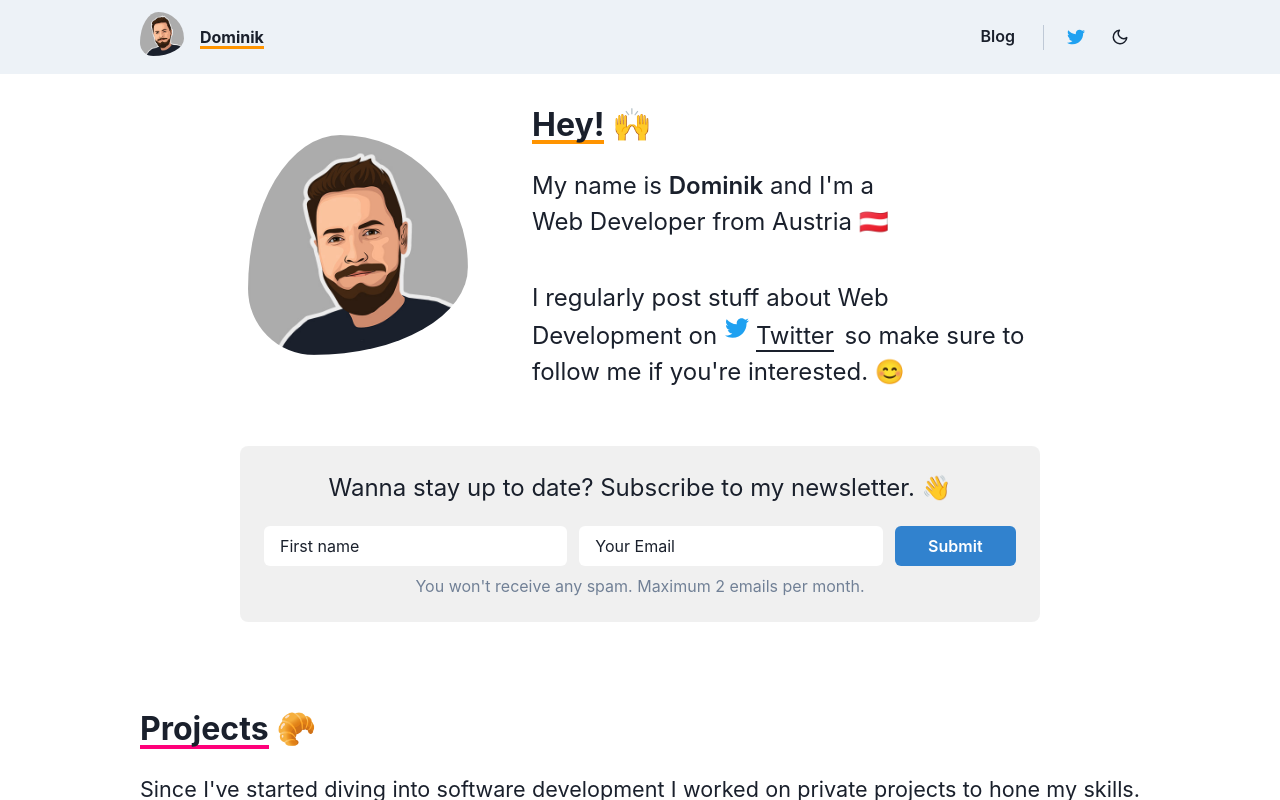
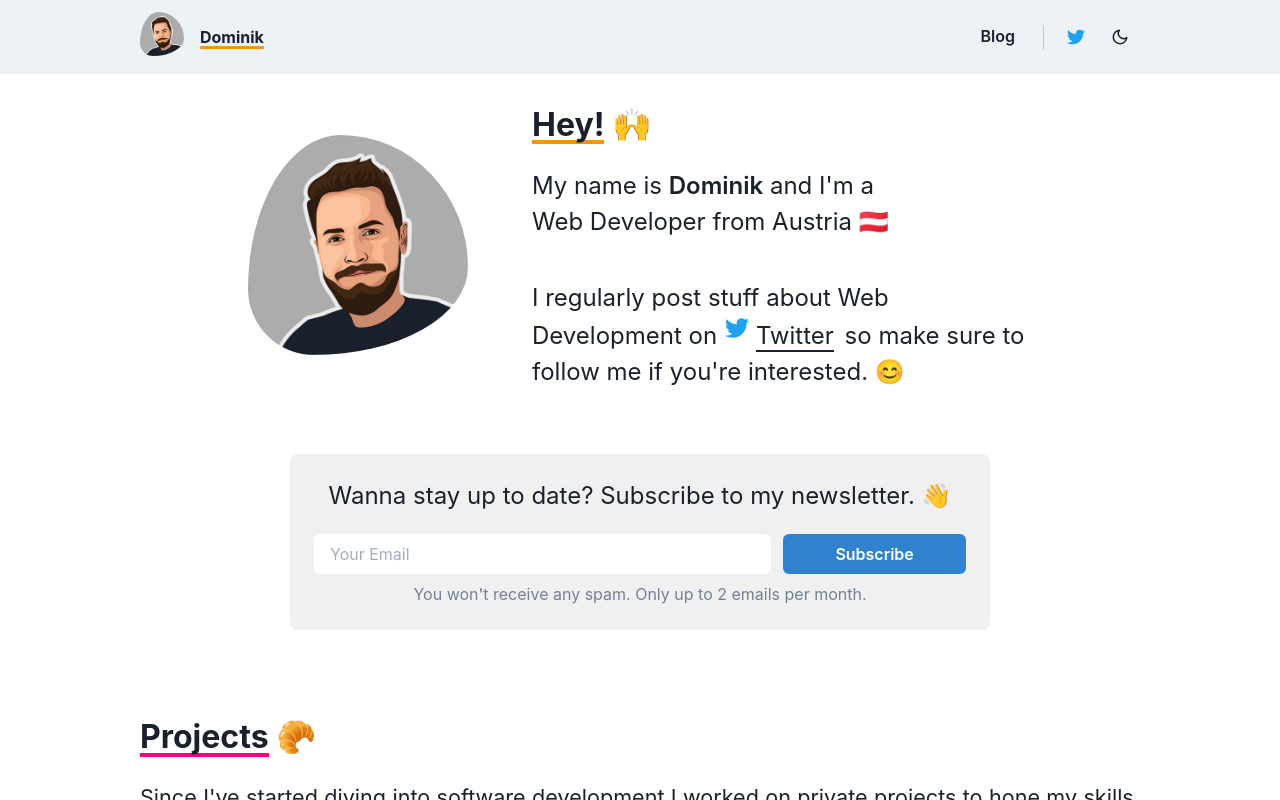
Before and after one commit to dsumer/portfolio-old, a Next.js app: page / in a window 1280 px wide. Built offline with nearby package versions, Linux system fonts and the light colour scheme.

Commit message:
adjustments

```diff
--- a/src/components/navigation.tsx
+++ b/src/components/navigation.tsx
@@ -8,7 +8,7 @@ import Avatar from './avatar';
 const Navigation = () => (
   <>
     <NextLink href="/">
-      <Link display="flex" alignItems="center" flexGrow={1}>
+      <Link display="flex" alignItems="center">
         <Avatar size={44} />
         <Box ml={4} display={['none', 'block']}>
           <UnderlinedText color="#ff9400" h="3px" zIndex={0}>
@@ -17,6 +17,7 @@ const Navigation = () => (
         </Box>
       </Link>
     </NextLink>
+    <Box flexGrow={1} />
     <Box>
       <NextLink href="/blog">
         <Link _hover={undefined}>
--- a/src/components/newsletter-form.tsx
+++ b/src/components/newsletter-form.tsx
@@ -1,48 +1,39 @@
-import { Stack, FormControl, Input, Button, useColorModeValue, Flex, FlexProps, Text } from '@chakra-ui/react';
+import { Stack, FormControl, Input, Button, useColorModeValue, Flex, FlexProps, Text, chakra } from '@chakra-ui/react';
+
+const CustomInput = chakra(Input, {
+  baseStyle: {
+    color: 'gray.800',
+    _placeholder: {
+      color: 'gray.400',
+    },
+  },
+});
 
 const NewsletterForm = (props: FlexProps) => (
   <Flex w="100%" {...props}>
     <Flex
-      w={['100%', '95%', '80%']}
+      w={['100%', '95%', '80%', '70%']}
       bg={useColorModeValue('blackAlpha.100', 'whiteAlpha.100')}
       m="auto"
       borderRadius="lg"
       p={6}
       direction="column"
     >
-      <Text as="h2" fontSize="2xl" textAlign="center" mb={5}>
+      <Text as="h2" fontSize={['xl', '2xl']} textAlign="center" mb={5}>
         Wanna stay up to date? Subscribe to my newsletter.&nbsp;👋
       </Text>
       <Stack direction={['column', 'column', 'row']} as="form" spacing="12px">
         <FormControl>
-          <Input
-            variant="solid"
-            color="gray.800"
-            _placeholder={{ color: 'gray.800' }}
-            id="name"
-            placeholder="First name"
-            aria-label="First name"
-          />
-        </FormControl>
-        <FormControl>
-          <Input
-            variant="solid"
-            color="gray.800"
-            _placeholder={{ color: 'gray.800' }}
-            id="email"
-            type="email"
-            placeholder="Your Email"
-            aria-label="Your Email"
-          />
+          <CustomInput variant="solid" id="email" type="email" placeholder="Your Email" aria-label="Your Email" />
         </FormControl>
         <FormControl w={['100%', '100%', '40%']}>
           <Button colorScheme="blue" isLoading={false} type="submit" w="100%">
-            Submit
+            Subscribe
           </Button>
         </FormControl>
       </Stack>
       <Text mt={2} textAlign="center" color="gray.500">
-        You won&apos;t receive any spam. Maximum 2 emails per month.
+        You won&apos;t receive any spam. Only up to 2 emails per month.
       </Text>
     </Flex>
   </Flex>
--- a/src/components/paragraph.tsx
+++ b/src/components/paragraph.tsx
@@ -2,7 +2,16 @@ import { PropsWithChildren } from 'react';
 import { Box, BoxProps } from '@chakra-ui/react';
 
 const Paragraph = ({ children, ...props }: PropsWithChildren<BoxProps>) => (
-  <Box as="p" mt={0} mb={6} fontSize="1.35em" lineHeight={1.5} fontWeight="400" textAlign="justify" {...props}>
+  <Box
+    as="p"
+    mt={0}
+    mb={6}
+    fontSize="1.35em"
+    lineHeight={1.5}
+    fontWeight="400"
+    textAlign={['left', 'left', 'justify']}
+    {...props}
+  >
     {children}
   </Box>
 );
--- a/src/pages/index.tsx
+++ b/src/pages/index.tsx
@@ -66,7 +66,7 @@ export default function Home() {
           </Box>
         </Flex>
       </Flex>
-      <NewsletterForm mt={14} />
+      <NewsletterForm mt={16} />
       <Flex mt={[6, 12]} w="100%" align="left" direction="column">
         <Header id="projects" underlineColor={PURPLE} emoji="🥐">
           Projects
```
Also changed, not shown: src/pages/blog/index.tsx (+19 -1 lines).
